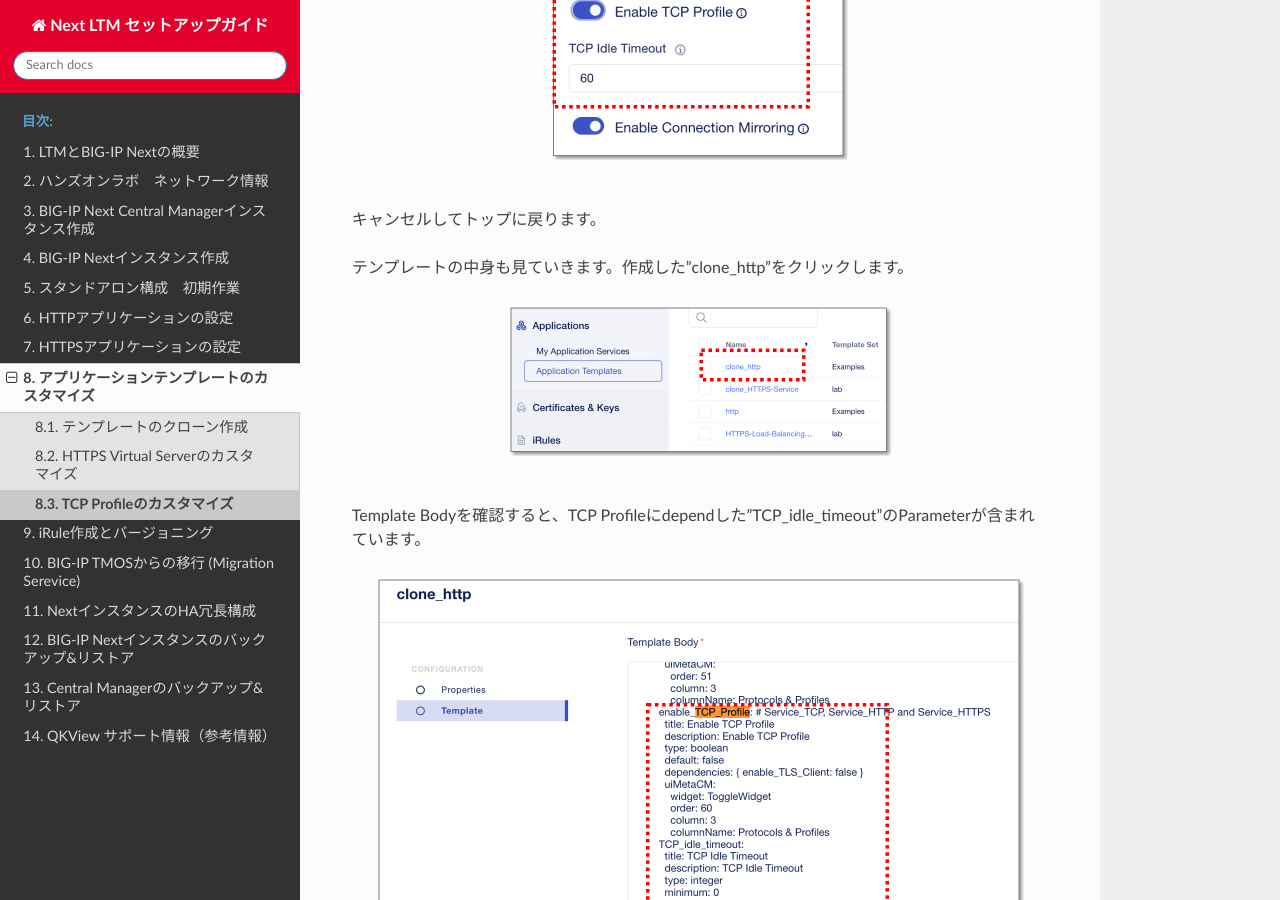
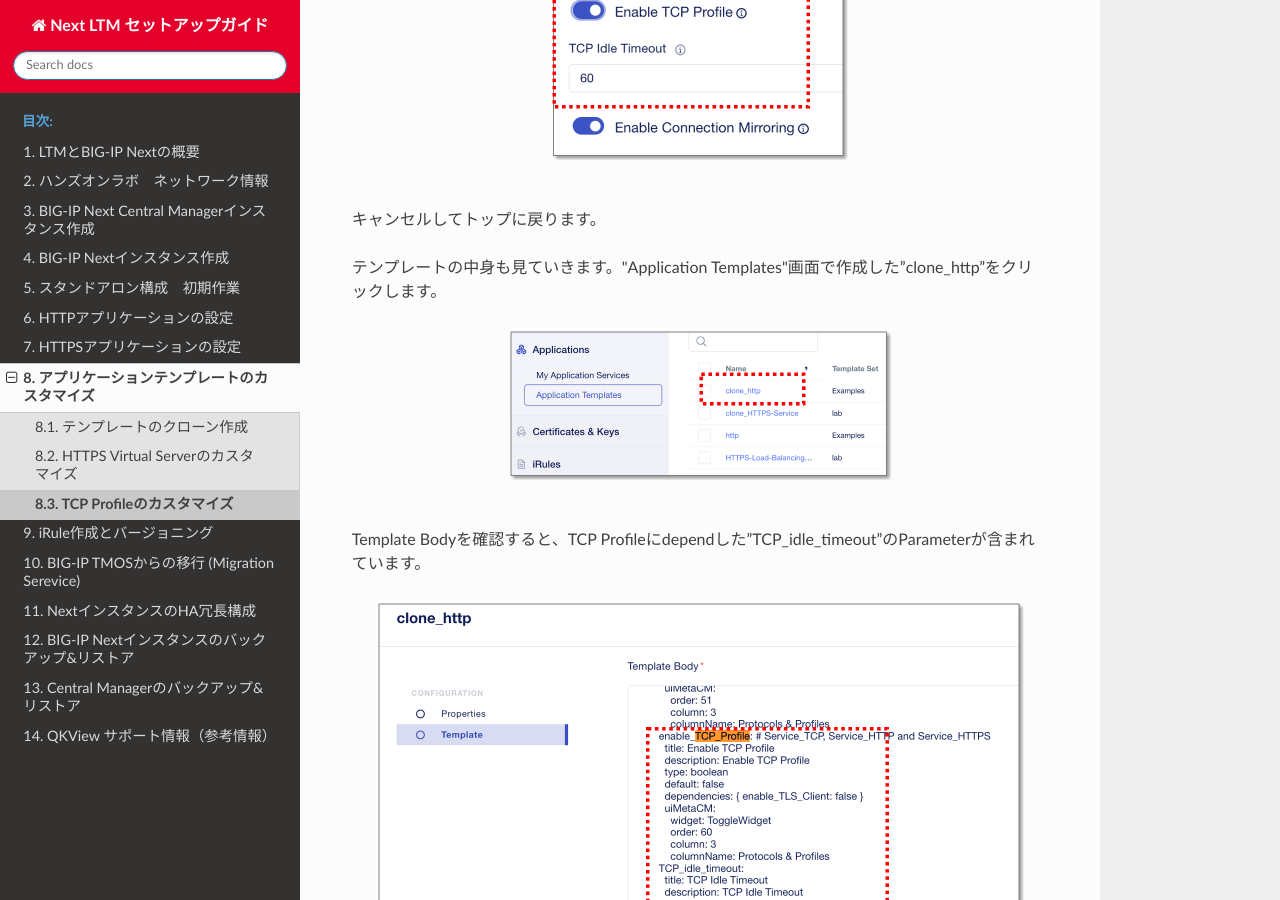
Before and after one commit to BeF5/f5j-easy-setup-next-ltm, a Sphinx documentation site: the page built from docs/content08/module03/module03.rst, in a window 1280 px wide and 900 px high, scrolled down 1165 px. Built offline with Sphinx 7.4.7 and the Read the Docs theme 2.0.0, drawn with Linux system fonts in a browser that asks for light colours.

Commit message:
Update module03.rst

```diff
--- a/docs/content08/module03/module03.rst
+++ b/docs/content08/module03/module03.rst
@@ -32,7 +32,7 @@ TCP Profileをカスタマイズし、設定項目を追加します。
 |
 キャンセルしてトップに戻ります。
 
-テンプレートの中身も見ていきます。作成した”clone_http”をクリックします。
+テンプレートの中身も見ていきます。"Application Templates"画面で作成した”clone_http”をクリックします。
 
 .. figure:: images/c8-m3-4.png
    :scale: 50%
```
